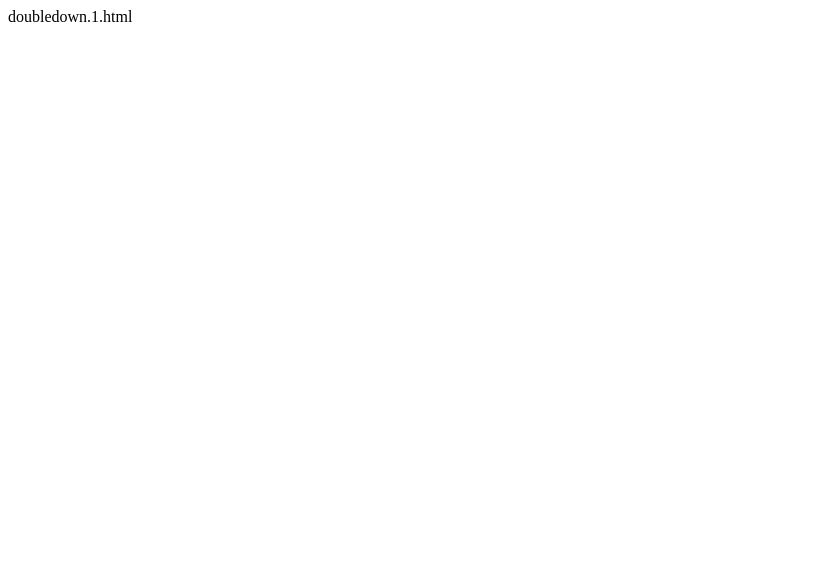
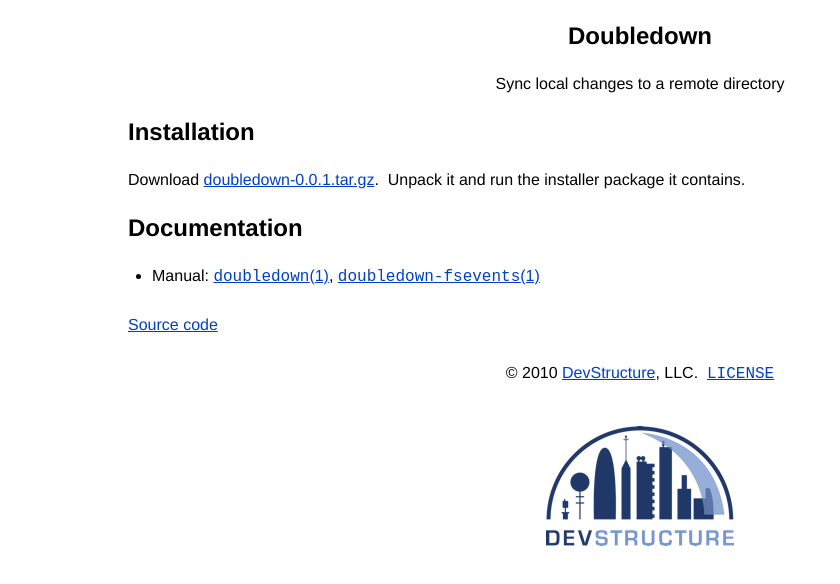
Before and after one commit to devstructure/doubledown, a plain HTML site: page index.html in a window 1280 px wide. Shown: the whole page, without its empty margins (0-840 px from the left). Drawn offline with Linux system fonts and the light colour scheme.

Commit message:
Documentation index.

```diff
--- a/index.html
+++ b/index.html
@@ -1 +1,63 @@
-doubledown.1.html
+<!DOCTYPE html>
+<html lang="en">
+<head>
+<meta charset="utf-8">
+<title>Doubledown</title>
+<style type="text/css">
+html { text-align: center; }
+body {
+	font-size: 16px;
+	margin: 0 auto;
+	text-align: left;
+	width: 80%;
+}
+body, h1, h2, h3, h4, h5, h6 { font-family: "Helvetica Neue", Helvetica, sans-serif; }
+a, a:link, a:hover, a:active, a:visited { color: #0040c5; }
+p, pre {
+	margin: 1.5em 0;
+	line-height: 1.5em;
+}
+h1 {
+	margin: 1em 0;
+	font-size: 1.5em;
+	line-height: 1em;
+}
+ul, ol, dl {
+	margin: 1.5em 0;
+	padding: 0;
+}
+ul, ol { margin-left: 1.5em; }
+li, dt, dd {
+	margin: 0;
+	font-size: 1em;
+	line-height: 1.5em;
+}
+dd { margin: 0 0 0 1.5em; }
+header { text-align: center; }
+footer {
+	background: url(logo.png) no-repeat center bottom;
+	padding-bottom: 136px;
+	text-align: center;
+}
+</style>
+</head>
+<body>
+<header>
+	<h1>Doubledown</h1>
+	<p>Sync local changes to a remote directory</p>
+</header>
+<section>
+	<h1>Installation</h1>
+	<p>Download <a href="http://static.devstructure.com/doubledown-0.0.1.tar.gz">doubledown-0.0.1.tar.gz</a>.&nbsp; Unpack it and run the installer package it contains.</p>
+</section>
+<section>
+	<h1>Documentation</h1>
+	<ul>
+		<li>Manual: <a href="doubledown.1.html"><code>doubledown</code>(1)</a>, <a href="doubledown-fsevents.1.html"><code>doubledown-fsevents</code>(1)</li>
+</section>
+<p><a href="http://github.com/devstructure/doubledown">Source code</a></p>
+<footer>
+	<p>&copy; 2010 <a href="http://devstructure.com/">DevStructure</a>, LLC.&nbsp; <a href="http://github.com/devstructure/doubledown/blob/master/LICENSE"><code>LICENSE</code></a></p>
+</footer>
+</body>
+</html>
```
Also changed, not shown: logo.png (added).
